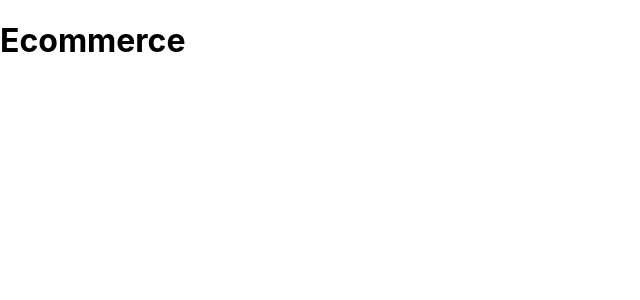
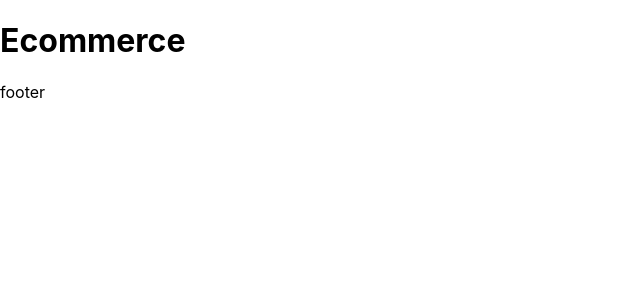
Before and after one commit to caetano-dev/Ecommerce, a React (Create React App) app: page /product in a window 1280 px wide. Shown: the top 300 px of the page, without its empty margins (0-640 px from the left). Built offline with nearby package versions, Linux system fonts and the light colour scheme.

Commit message:
Using const functions

```diff
--- a/src/App.js
+++ b/src/App.js
@@ -3,15 +3,17 @@ import Header from "./components/Header/Header";
 import Home from "./pages/Home/Home";
 import { Route } from "react-router-dom";
 import Products from "./pages/Products/Products";
+import Footer from "./components/Footer/Footer";
 
-function App() {
+const App = () => {
   return (
     <>
       <Header />
       <Route exact path="/" component={Home} />
       <Route exact path="/products" component={Products} />
+      <Footer />
     </>
   );
-}
+};
 
 export default App;
--- a/src/components/Header/Header.js
+++ b/src/components/Header/Header.js
@@ -1,11 +1,11 @@
 import React from "react";
 
-function Header() {
+const Header = () => {
   return (
     <header>
       <h1>Ecommerce</h1>
     </header>
   );
-}
+};
 
 export default Header;
--- a/src/components/StoreItem/StoreItem.js
+++ b/src/components/StoreItem/StoreItem.js
@@ -1,6 +1,6 @@
 import styles from "./StoreItem.module.css";
 
-function storeItem({ id, image, name, price, company, rating }) {
+const storeItem = ({ id, image, name, price, company, rating }) => {
   return (
     <div className={styles.storeItem}>
       <div key={id}>
@@ -12,5 +12,5 @@ function storeItem({ id, image, name, price, company, rating }) {
       </div>
     </div>
   );
-}
+};
 export default storeItem;
--- a/src/pages/Products/Products.js
+++ b/src/pages/Products/Products.js
@@ -1,7 +1,7 @@
 import React from "react";
 import { useLocation } from "react-router-dom";
 
-function Products() {
+const Products = () => {
   const RouteParams = useLocation().search;
   const name = new URLSearchParams(RouteParams).get("name");
   const price = new URLSearchParams(RouteParams).get("price");
@@ -18,6 +18,6 @@ function Products() {
       <p>{rating}</p>
     </div>
   );
-}
+};
 
 export default Products;
```
